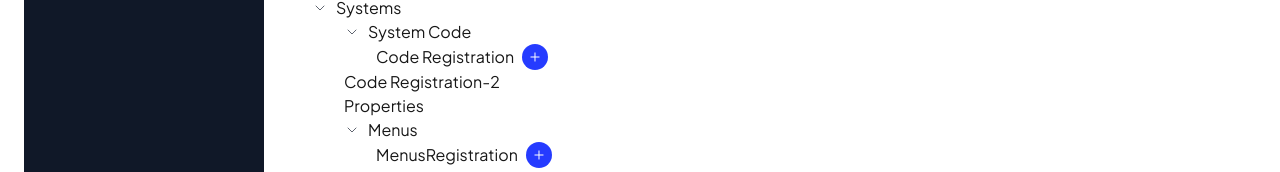
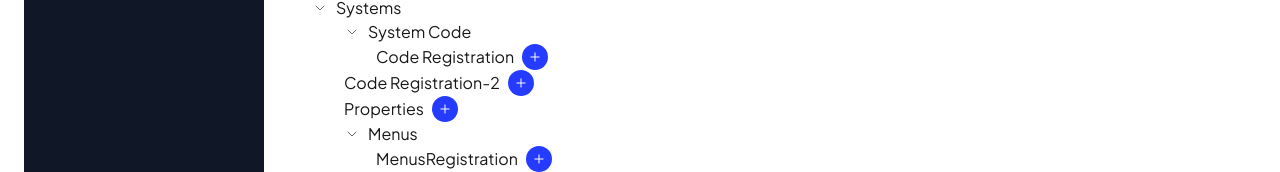
Before and after one commit to milyasbpa/hypehire_test_fullstack, a Next.js app in the folder tree-structure-frontend/: page / in a window 1280 px wide. Shown: the part 398-570 px from the top of the page. Built offline with nearby package versions, Linux system fonts and the light colour scheme.

Commit message:
fix: has children

```diff
--- a/tree-structure-frontend/src/core/ui/components/tree/Tree.component.tsx
+++ b/tree-structure-frontend/src/core/ui/components/tree/Tree.component.tsx
@@ -25,8 +25,6 @@ const Tree: React.FC<TreeProps> = ({
   const toggleNode = (id: string) => {
     onToggle(id);
   };
-
-  const maxDepth = Math.max(...items.map((item) => item.depth));
 
   const renderTree = (nodes: MenuItem[]) => {
     return nodes.map((node) => {
@@ -66,7 +64,7 @@ const Tree: React.FC<TreeProps> = ({
               </button>
             )}
             <span>{node.name}</span>
-            {maxDepth === node.depth && (
+            {!hasChildren && (
               <button
                 className={clsx(
                   "flex items-center justify-center",
```
